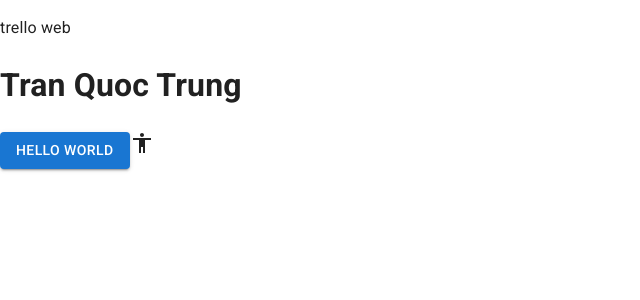
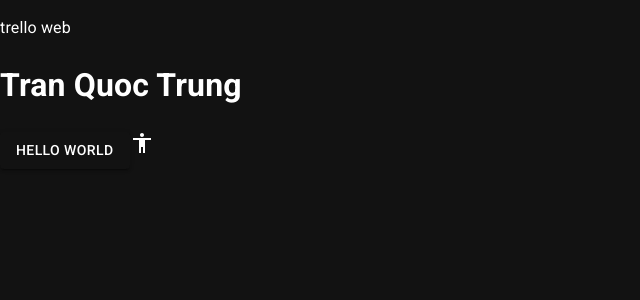
Before and after one commit to Trummm/trello-web, a React (Vite) app: page / in a window 1280 px wide. Shown: the top 300 px of the page, without its empty margins (0-640 px from the left). Built offline with nearby package versions, Linux system fonts and the light colour scheme.

Commit message:
config theme

```diff
--- a/src/main.jsx
+++ b/src/main.jsx
@@ -2,10 +2,14 @@
 import ReactDOM from 'react-dom/client'
 import App from './App.jsx'
 import CssBaseline from '@mui/material/CssBaseline'
+import { ThemeProvider } from '@mui/material/styles'
+import theme from './theme.js'
 
 ReactDOM.createRoot(document.getElementById('root')).render(
   <React.StrictMode>
-    <CssBaseline />
-    <App />
+    <ThemeProvider theme={theme}>
+      <CssBaseline />
+      <App />
+    </ThemeProvider>
   </React.StrictMode>
 )
--- /dev/null
+++ b/src/theme.js
@@ -0,0 +1,19 @@
+import { createTheme } from '@mui/material/styles'
+import { red } from '@mui/material/colors'
+
+const theme = createTheme({
+  palette: {
+    mode: 'dark',
+    primary: {
+      main: '#55cd6',
+    },
+    secondary: {
+      main: '#19857b',
+    },
+    error: {
+      main: red.A400,
+    },
+  },
+})
+
+export default theme
```
